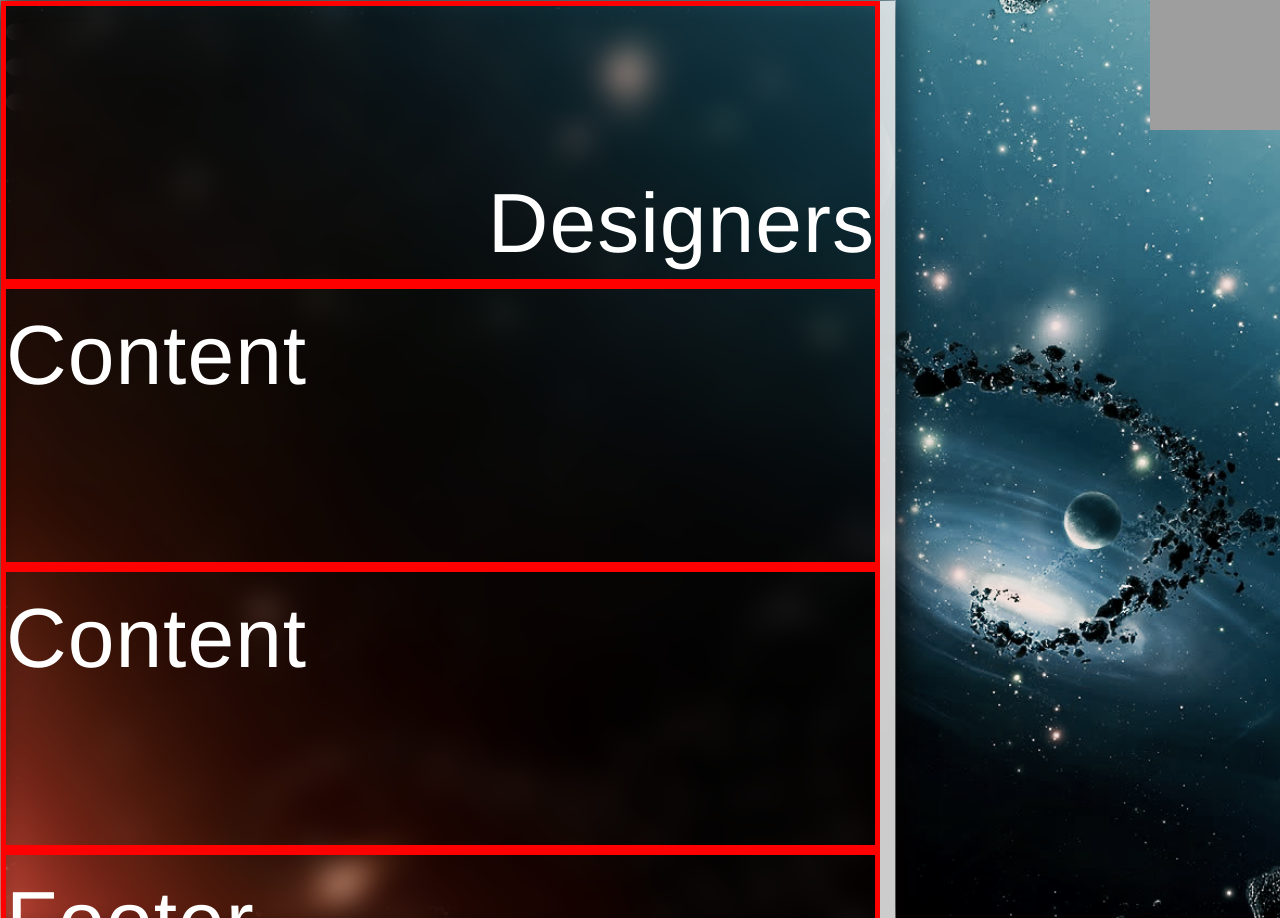
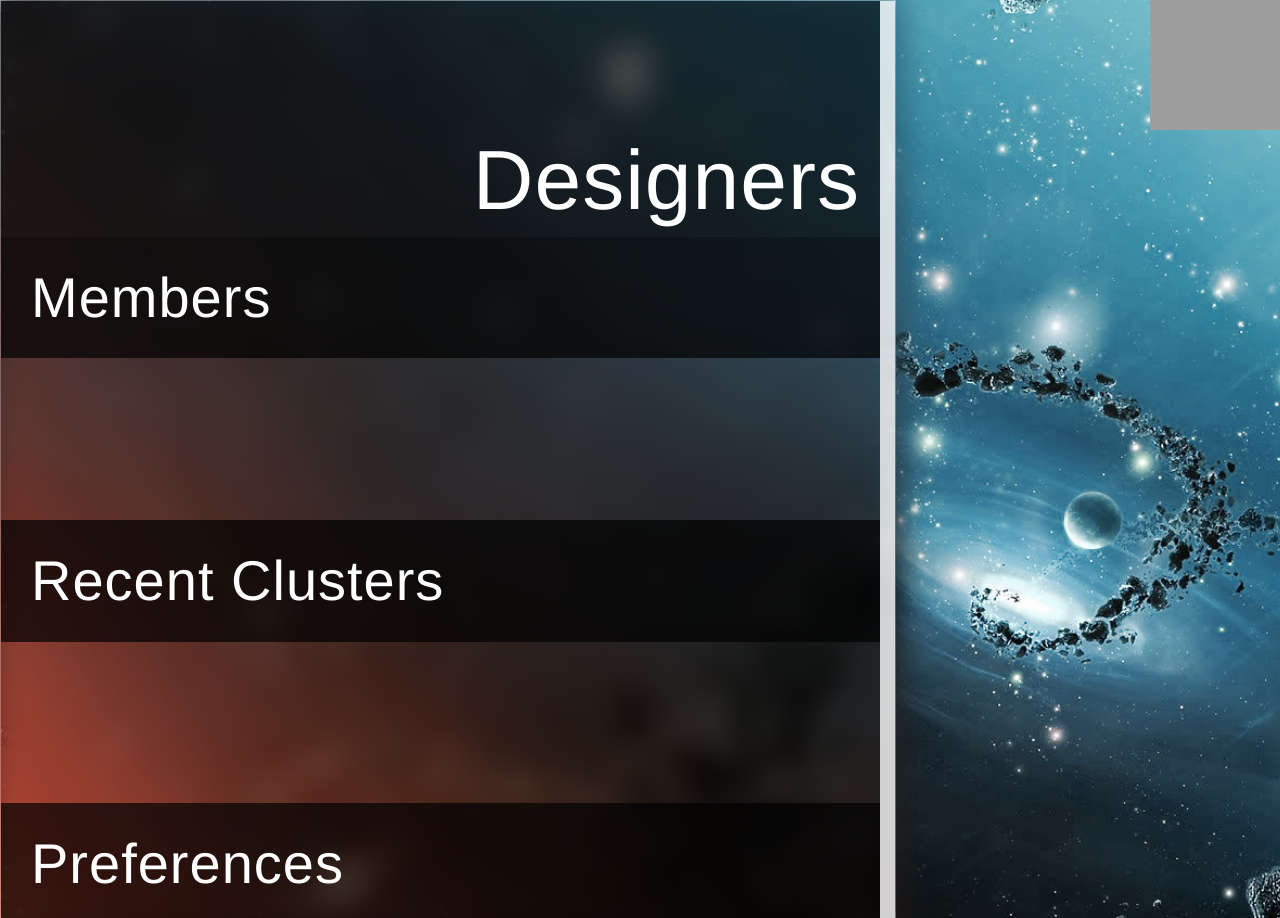
Before and after one commit to AlexChaseJones/projectApp1, a PHP site: page / in a window 1280 px wide. Run offline with PHP 8.4, Linux system fonts and the light colour scheme; grey boxes are pictures that could not be loaded.

Commit message:
removed overflow:scroll, increased background image brightness, positioned content title bars and background opacity

```diff
--- a/app1.html
+++ b/app1.html
@@ -38,19 +38,19 @@
 				</h1>
 			</div>
 			<div id="sideContentOne">
-				<h1 style="color: white">
-					Content
-				</h1>
+				<h2 class="contentTitle">
+					Members
+				</h2>
 			</div>
 			<div id="sideContentTwo">
-				<h1 style="color: white">
-					Content
-				</h1>
+				<h2 class="contentTitle">
+					Recent Clusters
+				</h2>
 			</div>
 			<div id="footerBar">
-				<h1 style="color: white">
-					Footer
-				</h1>
+				<h2 class="contentTitle">
+					Preferences
+				</h2>
 			</div>
 		</div>
 		<div id="sideBlur">
--- a/css/style.css
+++ b/css/style.css
@@ -8,7 +8,7 @@ body,html{
 }
 
 body {
-  font-family: 'HelveticaNeue-Light', 'Helvetica Neue Light', 'Helvetica Neue', Arial, Helvetica, sans-serif;
+  font-family: 'HelveticaNeue-UltraLight', 'Helvetica Neue Ultra Light', 'Helvetica Neue', Arial, Helvetica, sans-serif;
   font-weight: 300;
   letter-spacing: 1px;
   color: white;
@@ -18,6 +18,9 @@ h1 {
 	font-size: 6em;
 }
 
+h2 {
+	font-size: 4em;
+}
 .container {
 	padding-right: 0px;
 	padding-left: 0px;
@@ -101,27 +104,29 @@ h1 {
 
 #sideHeader {
 	position: relative;
-	height: 30%;
-	border: 5px solid red;
+	height: 25%;
+	background-color: rgba(0,0,0,.6);
 }
 
 #sideHeader > h1 {
 	position: absolute;
 	bottom:0px;
-	right: 0px;
+	right: 20px;
 }
 
+.contentTitle {
+	background-color: rgba(0,0,0,.7);
+	margin:0px;
+	padding:30px;
+}
 #sideContentOne {
 	height: 30%;
-	border: 5px solid red;
 }
 
 #sideContentTwo {
 	height: 30%;
-	border: 5px solid red;
 }
 
 #footerBar {
 	height: 10%;
-	border: 5px solid red;
 }
```
Also changed, not shown: images/backgrounds/astroids.png, 1 other file.
